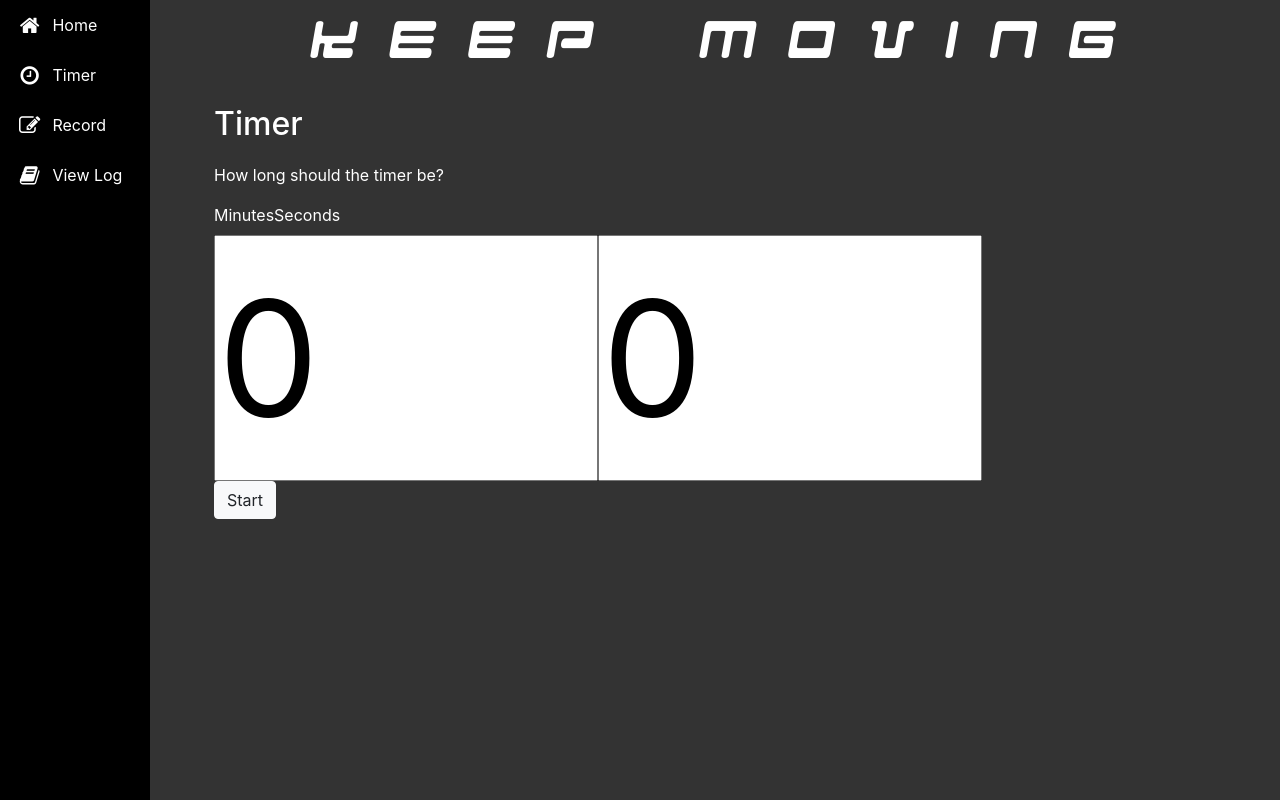
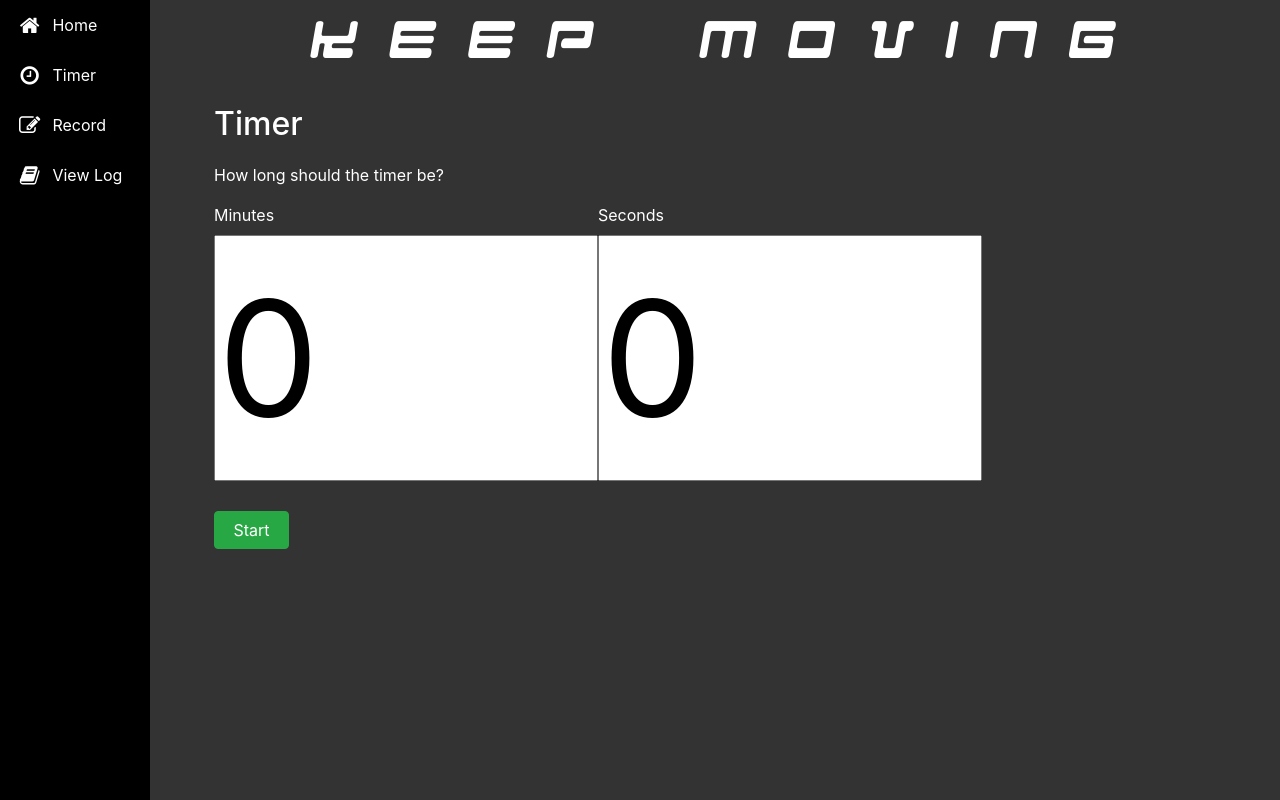
Before and after one commit to farleysm8909/keep-moving, an Angular app: page /timer in a window 1280 px wide. Shown: the top 800 px of the page. Built offline with nearby package versions, Linux system fonts and the light colour scheme.

Commit message:
added stop timer feature

```diff
--- a/src/app/timer/timer.component.css
+++ b/src/app/timer/timer.component.css
@@ -30,13 +30,30 @@ h2 {
     margin-right: auto;
 }
 
-#min-timer, #sec-timer {
+#min-timer-field, #sec-timer-field {
     font-size: 10em;
     width: 30vw;
 }
 
+/* Gets rid of up and down arrow default design */
 input[type=number]::-webkit-inner-spin-button,
 input[type=number]::-webkit-outer-spin-button {
       -webkit-appearance: none;
       margin: 0;
 }
+
+#timer-field-container {
+    display: flex;
+    flex-direction: row;
+    flex-wrap: wrap;
+}
+
+.timer-field {
+    display: flex;
+    flex-direction: column;
+}
+
+#start-timer-btn {
+    margin: 30px 0;
+    width: 75px;
+}
--- a/src/app/timer/timer.component.html
+++ b/src/app/timer/timer.component.html
@@ -2,13 +2,28 @@
     <h1>KEEP MOVING</h1>
     <div class="workout-container">
         <h2>Timer</h2>
-        <p>How long should the timer be?</p>
-        <div class="form-group">
-            <label for="min-timer">Minutes</label>
-            <label for="sec-timer">Seconds</label><br>
-            <input type="number" id="min-timer" [(ngModel)]="minutesLeft">
-            <input type="number" id="sec-timer" [(ngModel)]="secondsLeft"><br>
-            <button type="button" class="btn btn-light" (click)="startTimer()">Start</button>
+        <div *ngIf="totalSecondsLeft > 0; else setTimer">
+            <p id="min-timer">{{minutesLeft}}</p>
+            <p id="sec-timer">{{secondsLeft}}</p>
+            <button type="button" id="pause-timer-btn" class="btn btn-primary" (click)="pauseTimer()">Pause</button>
+            <button type="button" id="stop-timer-btn" class="btn btn-danger" (click)="stopTimer()">Stop</button>
         </div>
+        <ng-template #setTimer>
+            <p>How long should the timer be?</p>
+            <div class="form-group">
+                <div id="timer-field-container">
+                    <div class="timer-field">
+                        <label for="min-timer-field">Minutes</label>
+                        <input type="number" id="min-timer-field" [(ngModel)]="minutesLeft">
+                    </div>
+                    <div class="timer-field">
+                        <label for="sec-timer-field">Seconds</label>
+                        <input type="number" id="sec-timer-field" [(ngModel)]="secondsLeft">
+                    </div>
+                </div>
+                <button type="button" id="start-timer-btn" class="btn btn-success" (click)="startTimer()">Start</button>
+            </div>
+        </ng-template>
+
     </div>
 </div>
--- a/src/app/timer/timer.component.ts
+++ b/src/app/timer/timer.component.ts
@@ -9,6 +9,7 @@ export class TimerComponent implements OnInit {
   minutesLeft: number = 0;
   secondsLeft: number = 0;
   totalSecondsLeft: number = this.minutesLeft*60 + this.secondsLeft;
+  myInterval?: number;
 
   constructor() { }
 
@@ -20,10 +21,32 @@ export class TimerComponent implements OnInit {
     if (this.totalSecondsLeft === 0 || !this.secondsLeft && !this.minutesLeft) {
       alert("Please set the timer!")
     } else {
-      while (this.totalSecondsLeft > 0) {
-        this.totalSecondsLeft--;
-      }
+      this.myInterval = window.setInterval(() => {
+        this.secondsLeft--;
+        if (this.totalSecondsLeft % 60 === 0 && this.totalSecondsLeft !== 0) {
+          this.minutesLeft--;
+          this.secondsLeft = 59;
+        }
+        this.totalSecondsLeft = this.minutesLeft*60 + this.secondsLeft;
+        if (this.totalSecondsLeft <= 0) {
+          clearInterval(this.myInterval);
+          return;
+        }
+      }, 1000);
     }
   }
 
+  stopTimer(): void {
+    if (this.myInterval) {
+      clearInterval(this.myInterval);
+      this.totalSecondsLeft = 0;
+      this.minutesLeft = 0;
+      this.secondsLeft = 0;
+    }
+  }
+
+  pauseTimer(): void {
+
+  }
+
 }
```
